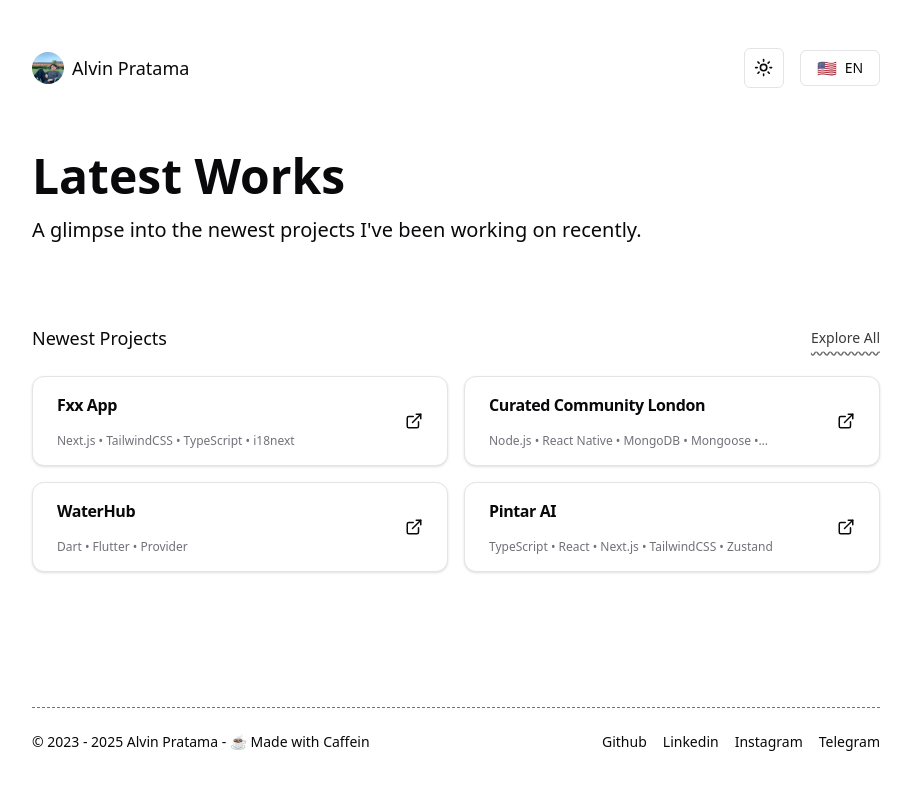
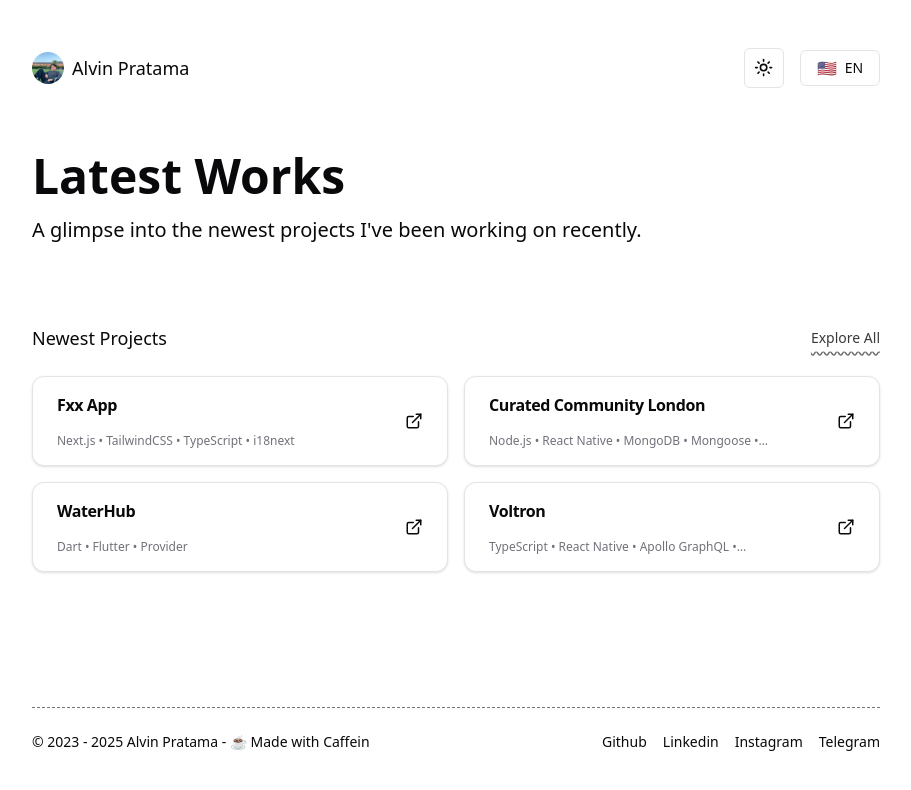
Before and after one commit to palveeen22/alvinpratama, a Next.js app: page /en/latest in a window 1280 px wide. Shown: the top 790 px of the page, without its empty margins (184-1095 px from the left). Built offline with nearby package versions, Linux system fonts and the light colour scheme.

Commit message:
update: projects

```diff
--- a/src/data/index.ts
+++ b/src/data/index.ts
@@ -43,7 +43,7 @@ export const projects = [
     image: "/assets/currated.png",
     title: "Curated Community London",
     desc: "A members-only social app designed to connect friendly people nearby, making it feel like an intimate yet massive friend group.",
-    stacks: ["Node.js", "React Native", "MongoDB", "Mongoose", "Google Maps", "Redux Toolkit"],
+    stacks: ["Node.js", "React Native", "MongoDB", "Mongoose", "Google Maps", "Zustand", "React Navigation"],
     keywords: ["social app", "community", "friendship", "mobile app"],
     features: [
       "User matching based on location and interests",
@@ -79,6 +79,39 @@ export const projects = [
     ],
     metaTitle: "WaterHub | Digital Solution Showcase",
     metaDescription: "Indonesia's first quota-based smart water refill station, accessible through a mobile app. Explore how this project uses modern technologies to serve its target audience effectively."
+  },
+  {
+    id: '1013',
+    slug: "voltron",
+    url: "https://voltron.id",
+    image: "/assets/volton.webp",
+    title: "Voltron",
+    desc: "Indonesia’s fastest-growing electric vehicle charging provider (SPKLU), with a mobile app for easy EV charging management.",
+    stacks: [
+      "TypeScript",
+      "React Native",
+      "Apollo GraphQL",
+      "Zustand",
+      "Native Modules (iOS/Android permissions, notifications, Bluetooth, geolocation)",
+      "React Navigation",
+      "E-wallet payment integration"
+    ],
+    keywords: ["EV charging", "mobile app", "Indonesia", "smart mobility"],
+    features: [
+      "Find nearest EV charging stations quickly and easily",
+      "Track and control charging sessions in real-time",
+      "View charging history and receive notifications",
+      "Seamless e-wallet payment integration",
+      "Native permissions and device integration (Bluetooth, geolocation, notifications)"
+    ],
+    architectureHighlights: [
+      "React Native front-end with Zustand state management",
+      "Apollo GraphQL integration for backend communication",
+      "Native modules for device-specific operations on iOS and Android",
+      "React Navigation for multi-platform navigation"
+    ],
+    metaTitle: "Voltron | Digital Solution Showcase",
+    metaDescription: "Voltron is Indonesia’s leading EV charging provider with a mobile app that enables users to find, track, and pay for EV charging seamlessly. Built using React Native, Apollo GraphQL, Zustand, and native integrations for iOS and Android."
   },
   {
     id: '1003',
@@ -146,28 +179,28 @@ export const projects = [
     metaTitle: "Walkies | Mobile & Web App Showcase",
     metaDescription: "A fictional dog-walking service app, showcasing full UI/UX design and responsiveness across devices. Explore how this project uses modern technologies to serve its target audience effectively."
   },
-  {
-    id: '1006',
-    slug: "canvalon",
-    url: "https://canva-contributor.vercel.app/",
-    // image: "/images/projects/canvalon.jpg",
-    title: "Canvalon",
-    desc: "A collaborative whiteboard web app using Socket.IO for real-time multi-user drawing sessions.",
-    stacks: ["TypeScript", "ReactJS", "TailwindCSS", "Redux", "Node.js", "Socket.IO"],
-    keywords: ["whiteboard", "real-time", "Socket.IO", "collaboration"],
-    features: [
-      "Multi-user real-time drawing",
-      "Session-based room joining",
-      "Live cursor sharing"
-    ],
-    architectureHighlights: [
-      "Real-time communication with WebSockets",
-      "Node.js backend server",
-      "Redux for session and user state management"
-    ],
-    metaTitle: "Canvalon | Mobile & Web App Showcase",
-    metaDescription: "A collaborative whiteboard web app using Socket.IO for real-time multi-user drawing sessions. Explore how this project uses modern technologies to serve its target audience effectively."
-  },
+  // {
+  //   id: '1006',
+  //   slug: "canvalon",
+  //   url: "https://canva-contributor.vercel.app/",
+  //   // image: "/images/projects/canvalon.jpg",
+  //   title: "Canvalon",
+  //   desc: "A collaborative whiteboard web app using Socket.IO for real-time multi-user drawing sessions.",
+  //   stacks: ["TypeScript", "ReactJS", "TailwindCSS", "Redux", "Node.js", "Socket.IO"],
+  //   keywords: ["whiteboard", "real-time", "Socket.IO", "collaboration"],
+  //   features: [
+  //     "Multi-user real-time drawing",
+  //     "Session-based room joining",
+  //     "Live cursor sharing"
+  //   ],
+  //   architectureHighlights: [
+  //     "Real-time communication with WebSockets",
+  //     "Node.js backend server",
+  //     "Redux for session and user state management"
+  //   ],
+  //   metaTitle: "Canvalon | Mobile & Web App Showcase",
+  //   metaDescription: "A collaborative whiteboard web app using Socket.IO for real-time multi-user drawing sessions. Explore how this project uses modern technologies to serve its target audience effectively."
+  // },
   {
     id: '1007',
     slug: "pesanaja",
@@ -190,50 +223,50 @@ export const projects = [
     metaTitle: "Pesanaja | Mobile & Web App Showcase",
     metaDescription: "A grocery delivery platform with Google Maps integration and online payments using Xendit API. Explore how this project uses modern technologies to serve its target audience effectively."
   },
-  {
-    id: '1008',
-    slug: "aliexpress-ru-clone",
-    url: "https://github.com/palveeen22/next-js-fullstack-aliexpress-clone",
-    image: "/assets/aliexpres-clone.png",
-    title: "Aliexpress RU - Clone",
-    desc: "A full-stack clone of AliExpress built with Next.js, optimized for performance, SEO, and security.",
-    stacks: ["TypeScript", "Next.js", "TailwindCSS", "MongoDB", "Zustand"],
-    keywords: ["e-commerce", "AliExpress", "Next.js", "clone project"],
-    features: [
-      "Product listing and search",
-      "Shopping cart and order management",
-      "User authentication and profiles"
-    ],
-    architectureHighlights: [
-      "Next.js API routes for backend logic",
-      "MongoDB database for product data",
-      "Zustand for global state management"
-    ],
-    metaTitle: "Aliexpress RU - Clone | Clone Project Showcase",
-    metaDescription: "A full-stack clone of AliExpress built with Next.js, optimized for performance, SEO, and security. Explore how this project uses modern technologies to serve its target audience effectively."
-  },
-  {
-    id: '1009',
-    slug: "instagram-clone-app",
-    url: "https://github.com/H8-FSJS-P3S6/gc01-palveeen22",
-    // image: "/images/projects/instagram-clone.jpg",
-    title: "Instagram Clone App",
-    desc: "A mobile-first project inspired by Instagram, developed with a focus on GraphQL and real-time features.",
-    stacks: ["TypeScript", "React Native", "TailwindCSS", "MongoDB", "Apollo GraphQL", "Redis"],
-    keywords: ["mobile app", "Instagram clone", "social media", "React Native"],
-    features: [
-      "Post creation and feeds",
-      "Real-time chat and notifications",
-      "Profile and following system"
-    ],
-    architectureHighlights: [
-      "GraphQL APIs using Apollo",
-      "Real-time updates with Redis pub/sub",
-      "Scalable architecture for mobile platforms"
-    ],
-    metaTitle: "Instagram Clone App | Clone Project Showcase",
-    metaDescription: "A mobile-first project inspired by Instagram, developed with a focus on GraphQL and real-time features. Explore how this project uses modern technologies to serve its target audience effectively."
-  },
+  // {
+  //   id: '1008',
+  //   slug: "aliexpress-ru-clone",
+  //   url: "https://github.com/palveeen22/next-js-fullstack-aliexpress-clone",
+  //   image: "/assets/aliexpres-clone.png",
+  //   title: "Aliexpress RU - Clone",
+  //   desc: "A full-stack clone of AliExpress built with Next.js, optimized for performance, SEO, and security.",
+  //   stacks: ["TypeScript", "Next.js", "TailwindCSS", "MongoDB", "Zustand"],
+  //   keywords: ["e-commerce", "AliExpress", "Next.js", "clone project"],
+  //   features: [
+  //     "Product listing and search",
+  //     "Shopping cart and order management",
+  //     "User authentication and profiles"
+  //   ],
+  //   architectureHighlights: [
+  //     "Next.js API routes for backend logic",
+  //     "MongoDB database for product data",
+  //     "Zustand for global state management"
+  //   ],
+  //   metaTitle: "Aliexpress RU - Clone | Clone Project Showcase",
+  //   metaDescription: "A full-stack clone of AliExpress built with Next.js, optimized for performance, SEO, and security. Explore how this project uses modern technologies to serve its target audience effectively."
+  // },
+  // {
+  //   id: '1009',
+  //   slug: "instagram-clone-app",
+  //   url: "https://github.com/H8-FSJS-P3S6/gc01-palveeen22",
+  //   // image: "/images/projects/instagram-clone.jpg",
+  //   title: "Instagram Clone App",
+  //   desc: "A mobile-first project inspired by Instagram, developed with a focus on GraphQL and real-time features.",
+  //   stacks: ["TypeScript", "React Native", "TailwindCSS", "MongoDB", "Apollo GraphQL", "Redis"],
+  //   keywords: ["mobile app", "Instagram clone", "social media", "React Native"],
+  //   features: [
+  //     "Post creation and feeds",
+  //     "Real-time chat and notifications",
+  //     "Profile and following system"
+  //   ],
+  //   architectureHighlights: [
+  //     "GraphQL APIs using Apollo",
+  //     "Real-time updates with Redis pub/sub",
+  //     "Scalable architecture for mobile platforms"
+  //   ],
+  //   metaTitle: "Instagram Clone App | Clone Project Showcase",
+  //   metaDescription: "A mobile-first project inspired by Instagram, developed with a focus on GraphQL and real-time features. Explore how this project uses modern technologies to serve its target audience effectively."
+  // },
   {
     id: '1010',
     slug: "turun-tangan",
```
Also changed, not shown: public/assets/volton.webp (added).
